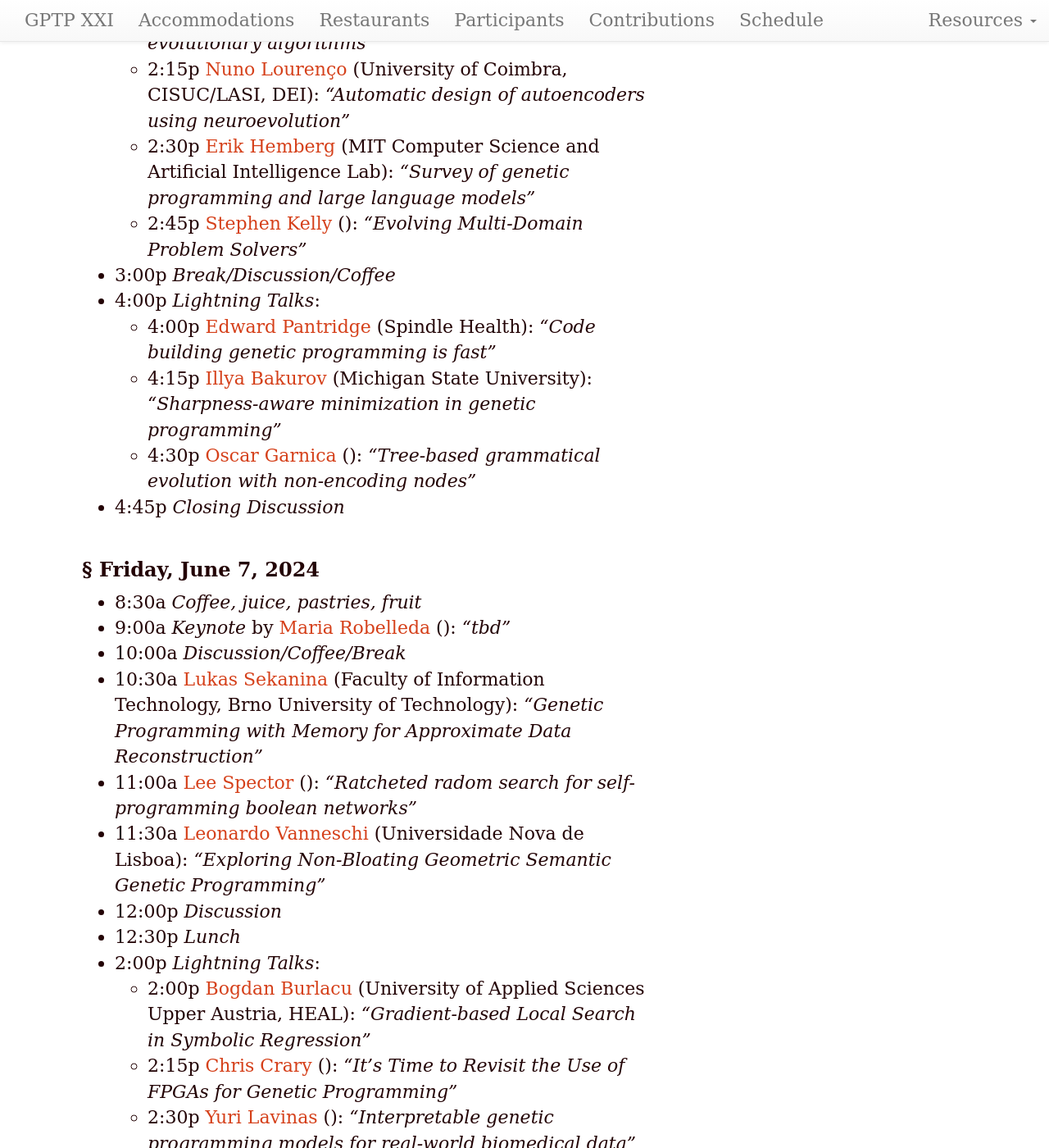
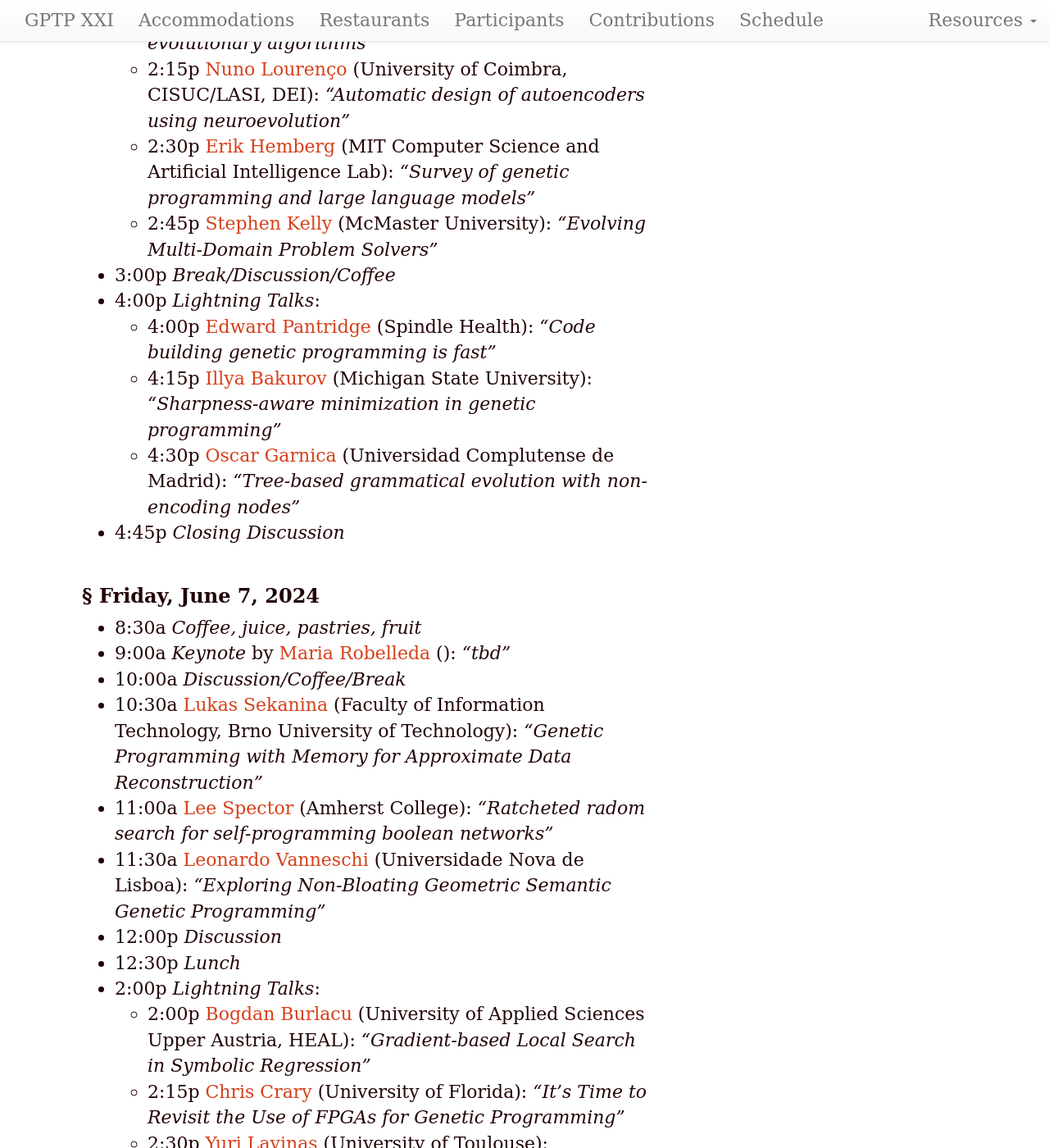
Before and after one commit to GPTP-workshop/gptp-workshop.github.io, a Jekyll site: the page built from schedule.md, in a window 1280 px wide and 1400 px high, scrolled down 1250 px. Shown: the whole window at 82% size. Built offline with Jekyll 4.4.1, drawn with Linux system fonts in a browser that asks for light colours; our own code applies the rules of GitHub Pages for plain Markdown files; some of the changed text lies outside the part shown.

Commit message:
Update schedule.md

```diff
--- a/schedule.md
+++ b/schedule.md
@@ -28,12 +28,12 @@ GPTP-2024 will be held at the main campus of University of Michigan, Weiser Hall
   - 2:00p [Moshe Sipper](https://www.moshesipper.com/) (Ben-Gurion University of the Negev): _"Deep learning-based operators for evolutionary algorithms"_
   - 2:15p [Nuno Lourenço](https://www.cisuc.uc.pt/en/people/nuno-lourenco) (University of Coimbra, CISUC/LASI, DEI):  _"Automatic design of autoencoders using neuroevolution"_
   - 2:30p [Erik Hemberg](https://alfagroup.csail.mit.edu/erik) (MIT Computer Science and Artificial Intelligence Lab):  _"Survey of genetic programming and large language models"_
-  - 2:45p [Stephen Kelly](https://) ():  _"Evolving Multi-Domain Problem Solvers"_
+  - 2:45p [Stephen Kelly](http://stephenkelly.ca/) (McMaster University):  _"Evolving Multi-Domain Problem Solvers"_
 - 3:00p _Break/Discussion/Coffee_
 - 4:00p _Lightning Talks_:
   - 4:00p [Edward Pantridge](https://github.com/erp12) (Spindle Health): _"Code building genetic programming is fast"_
-  - 4:15p [Illya Bakurov](https://) (Michigan State University): _"Sharpness-aware minimization in genetic programming"_
-  - 4:30p [Oscar Garnica](https://) (): _"Tree-based grammatical evolution with non-encoding nodes"_
+  - 4:15p [Illya Bakurov](https://msu.edu/) (Michigan State University): _"Sharpness-aware minimization in genetic programming"_
+  - 4:30p [Oscar Garnica](https://informatica.ucm.es/) (Universidad Complutense de Madrid): _"Tree-based grammatical evolution with non-encoding nodes"_
 - 4:45p _Closing Discussion_
 
 ### Friday, June 7, 2024
@@ -42,14 +42,14 @@ GPTP-2024 will be held at the main campus of University of Michigan, Weiser Hall
 - 9:00a _Keynote_ by [Maria Robelleda](https://) (): _"tbd"_
 - 10:00a _Discussion/Coffee/Break_
 - 10:30a [Lukas Sekanina](https://www.fit.vut.cz/person/sekanina/) (Faculty of Information Technology, Brno University of Technology): _"Genetic Programming with Memory for Approximate Data Reconstruction"_
-- 11:00a [Lee Spector](https://) (): _"Ratcheted radom search for self-programming boolean networks"_
+- 11:00a [Lee Spector](https://www.amherst.edu/people/facstaff/lspector) (Amherst College): _"Ratcheted radom search for self-programming boolean networks"_
 - 11:30a [Leonardo Vanneschi](https://magic.novaims.unl.pt/en/about-us/organization/governance/leonardo-vanneschi/) (Universidade Nova de Lisboa): _"Exploring Non-Bloating Geometric Semantic Genetic Programming"_
 - 12:00p _Discussion_
 - 12:30p _Lunch_
 - 2:00p _Lightning Talks_:
   - 2:00p [Bogdan Burlacu](https://heal.heuristiclab.com/) (University of Applied Sciences Upper Austria, HEAL): _"Gradient-based Local Search in Symbolic Regression"_
-  - 2:15p [Chris Crary](https://) ():  _"It's Time to Revisit the Use of FPGAs for Genetic Programming"_
-  - 2:30p [Yuri Lavinas](https://) ():  _"Interpretable genetic programming models for real-world biomedical data"_
+  - 2:15p [Chris Crary](https://github.com/christophercrary) (University of Florida):  _"It's Time to Revisit the Use of FPGAs for Genetic Programming"_
+  - 2:30p [Yuri Lavinas](https://yurilavinas.github.io/) (University of Toulouse):  _"Interpretable genetic programming models for real-world biomedical data"_
   - 2:45p [Stephan Winkler](https://bioinformatics.fh-hagenberg.at/) (University of Applied Sciences Upper Austria, Bioinformatics):  _"How to measure explainabiliy and interpretability of machine learning results"_
 - 3:00p _Discussion/Coffee/Break_
 - 4:00p _Lightning Talks_:
@@ -61,8 +61,8 @@ GPTP-2024 will be held at the main campus of University of Michigan, Weiser Hall
 - 8:30a _Coffee, juice, pastries, fruit_
 - 9:00a _Keynote_ by [Kamaludin Dingle](https://) (): _"tbd"_
 - 10:00a _Discussion/Coffee/Break_
-- 10:30a [Jason Moore](https://) (): _"Hidden lexicase selection parameters: varying population size and test case redundancy with diagnostic metrics"_
-- 11:00a [Charles Ofria](https://) (): _"Using lineage age to augment search space exploratin in lexicase selection"_
+- 10:30a [Jason Moore](https://www.cedars-sinai.edu/research/labs/moore.html) (Cedars-Sinai): _"Hidden lexicase selection parameters: varying population size and test case redundancy with diagnostic metrics"_
+- 11:00a [Charles Ofria](https://ofria.com/) (Michigan State University): _"Using lineage age to augment search space exploratin in lexicase selection"_
 - 11:30a _Closing Discussion_
 - 12:30p _Lunch_
 
```
